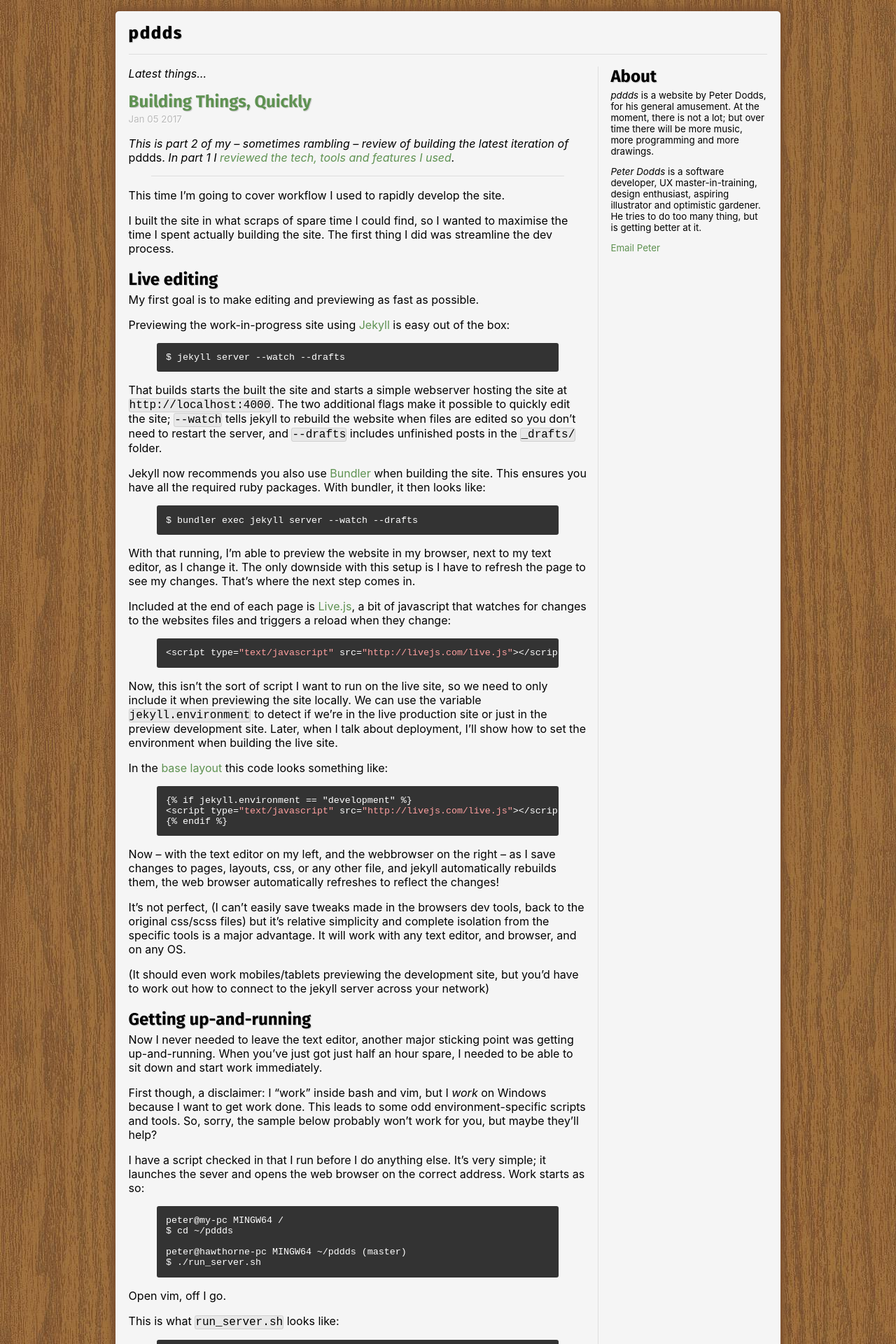
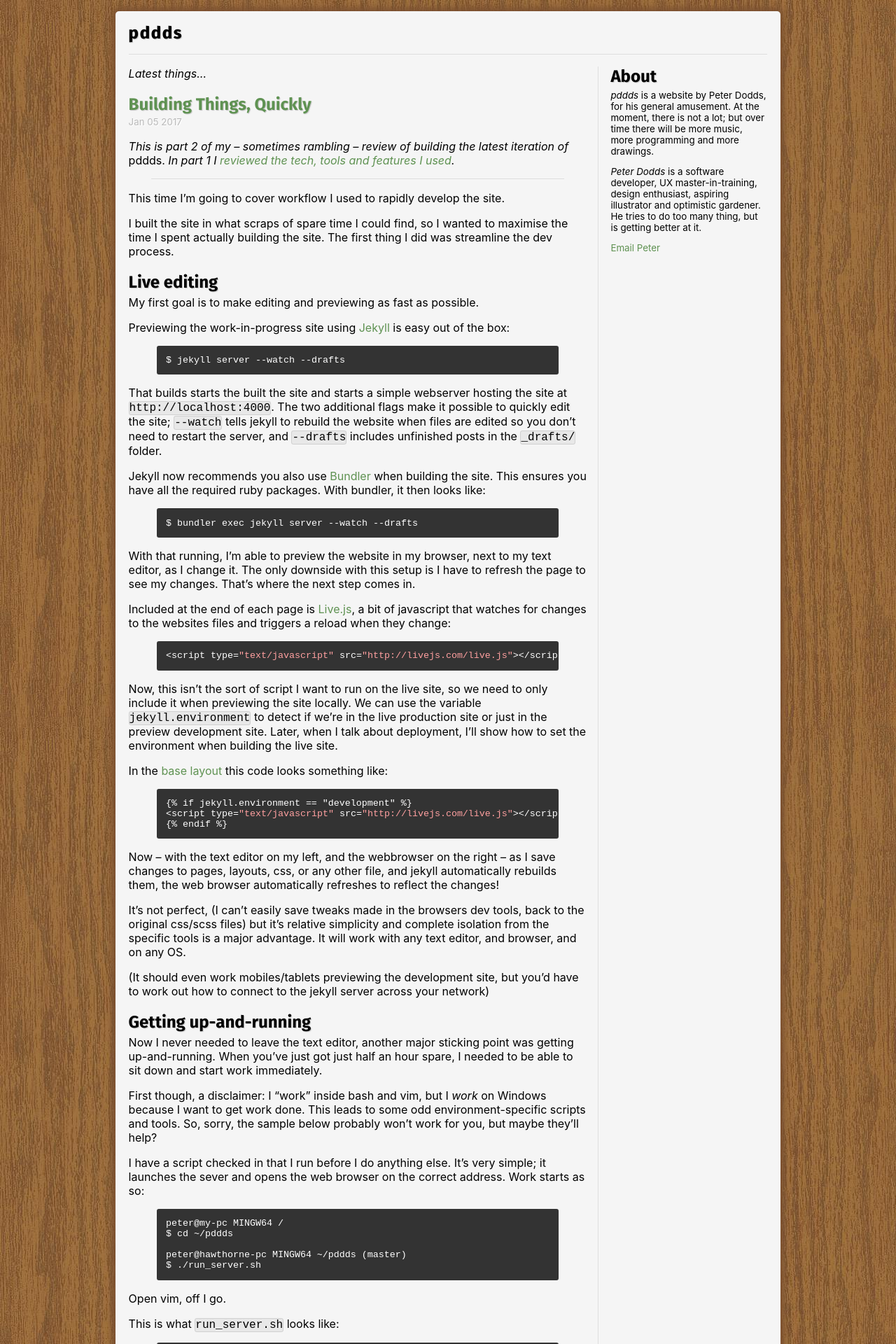
Before and after one commit to m0tive/pddds.com, a Jekyll site: the page built from index.md, in a window 1280 px wide. Shown: the top 1920 px of the page at 70% size. Built offline with Jekyll 4.4.1, drawn with Linux system fonts in a browser that asks for light colours.

Commit message:
Only clear the top margin on the direct decendant first child

```diff
--- a/css/base.scss
+++ b/css/base.scss
@@ -192,7 +192,7 @@
         padding: 0 1em;
         @include border-shadow(left, right);
 
-        :first-child{
+        > :first-child{
             margin-top: 0;
         }
     }
```
